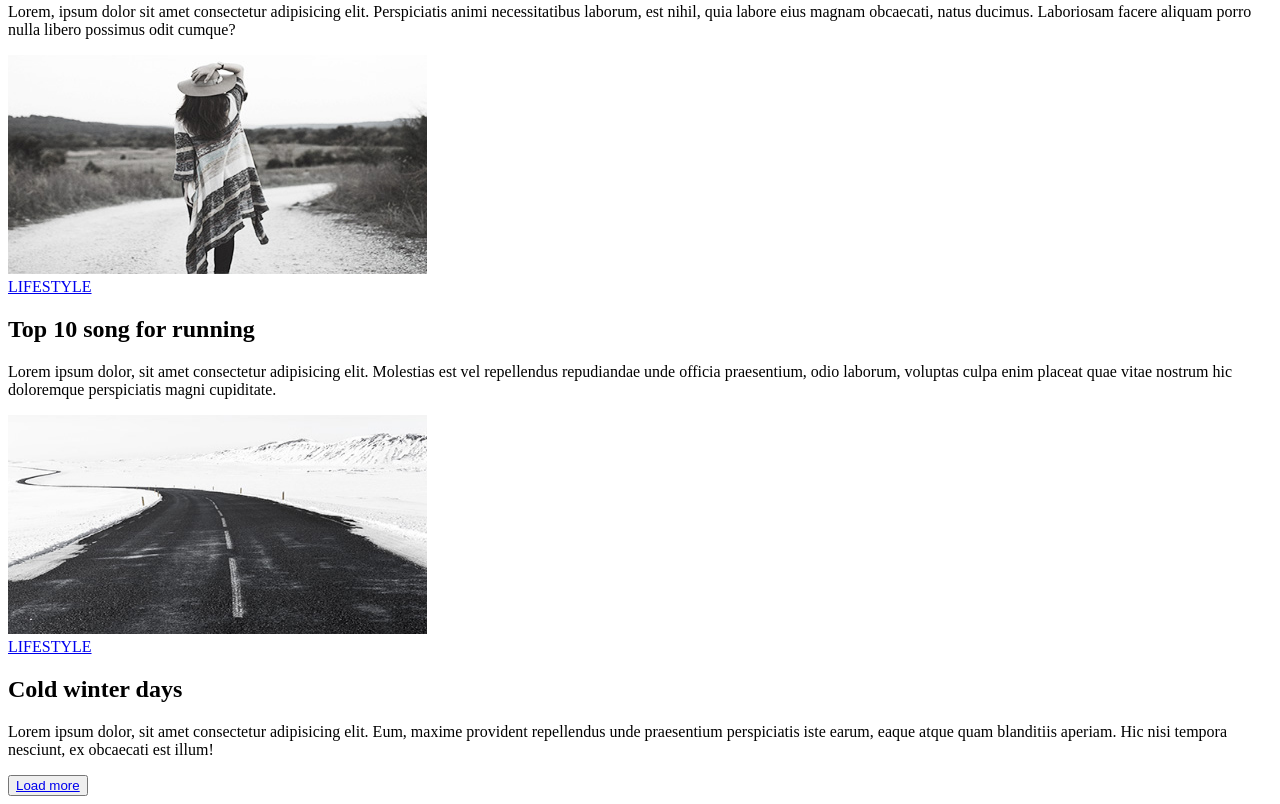
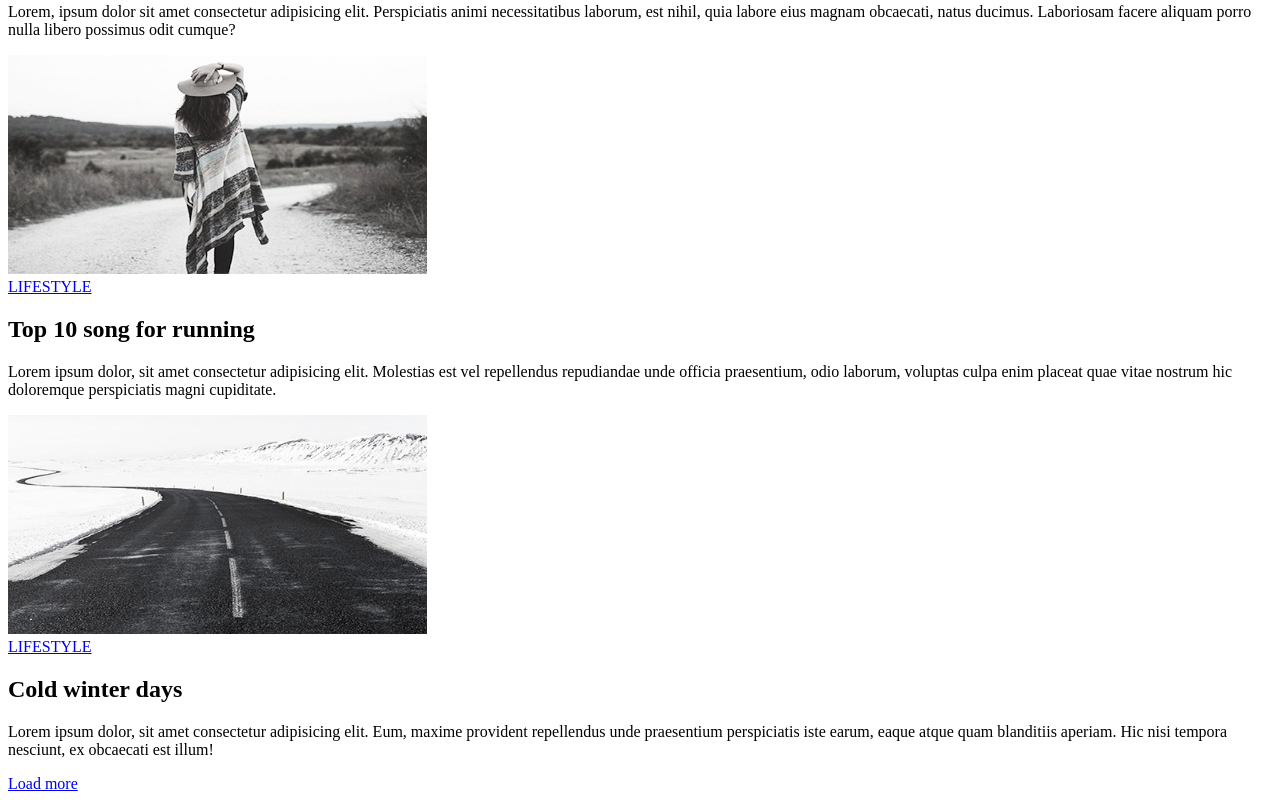
Before and after one commit to mihaimSV/goit-fe-course, a plain HTML site: page HTML-CSS/module-01/index.html in a window 1280 px wide. Shown: the part 1488-2292 px from the top of the page. Drawn offline with Linux system fonts and the light colour scheme.

Commit message:
Убрал кнопку - просто ссылка

```diff
--- a/HTML-CSS/module-01/index.html
+++ b/HTML-CSS/module-01/index.html
@@ -90,11 +90,9 @@
     </main>
 
     <footer class="footer-main">
-        <!-- <nav class="buttons"> -->
-        <button class="load-more">
-                <a href="#more">Load more</a>
-            </button>
-        <!-- </nav> -->
+        <nav class="buttons">
+            <a href="#more">Load more</a>
+        </nav>
     </footer>
 </body>
 
```
